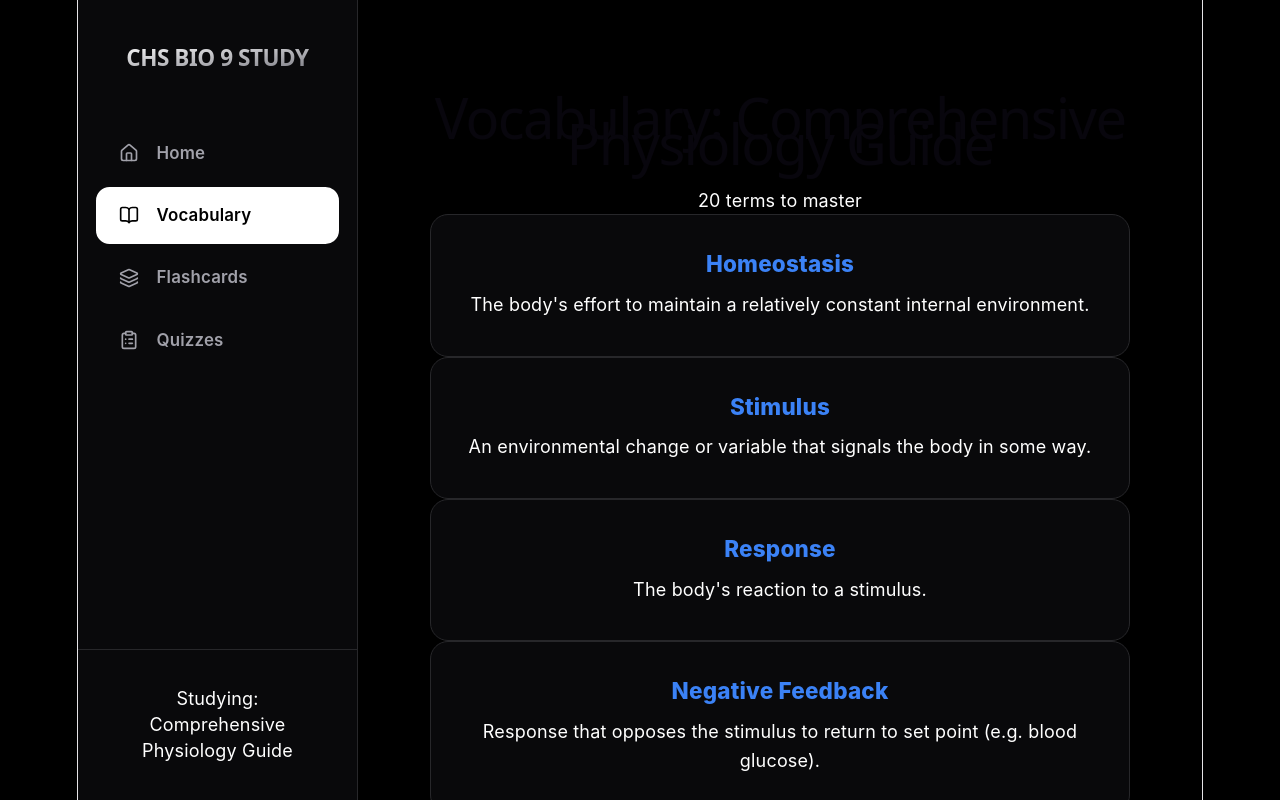
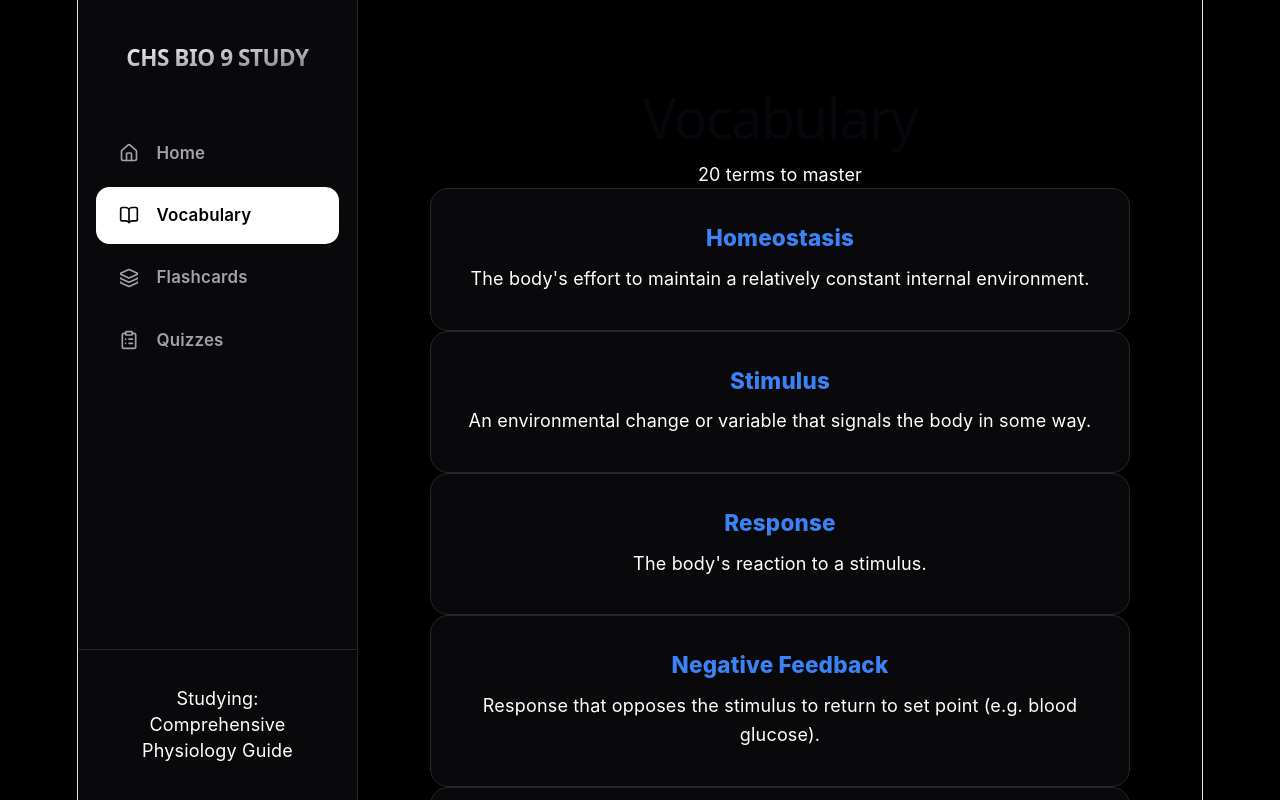
Before and after one commit to haligoat/bio9tino, a React (Vite) app: page /vocab in a window 1280 px wide. Shown: the top 800 px of the page. Built offline with nearby package versions, Linux system fonts and the light colour scheme.

Commit message:
Simplify headers: remove material title from study views

```diff
--- a/src/components/FlashcardView.tsx
+++ b/src/components/FlashcardView.tsx
@@ -33,7 +33,7 @@ const FlashcardView: React.FC<FlashcardViewProps> = ({ items, title }) => {
   return (
     <div className="flashcard-view">
       <header className="view-header">
-        <h1>Flashcards: {title}</h1>
+        <h1>Flashcards</h1>
         <p>Card {currentIndex + 1} of {items.length}</p>
       </header>
 
--- a/src/components/QuizView.tsx
+++ b/src/components/QuizView.tsx
@@ -86,7 +86,7 @@ const QuizView: React.FC<QuizViewProps> = ({ items, title }) => {
   return (
     <div className="quiz-view">
       <header className="view-header">
-        <h1>Quiz: {title}</h1>
+        <h1>Quiz</h1>
         <div className="progress-bar">
           <div
             className="progress-fill"
--- a/src/components/VocabView.tsx
+++ b/src/components/VocabView.tsx
@@ -11,7 +11,7 @@ const VocabView: React.FC<VocabViewProps> = ({ items, title }) => {
   return (
     <div className="vocab-view">
       <header className="view-header">
-        <h1>Vocabulary: {title}</h1>
+        <h1>Vocabulary</h1>
         <p>{items.length} terms to master</p>
       </header>
       <div className="vocab-grid">
```
